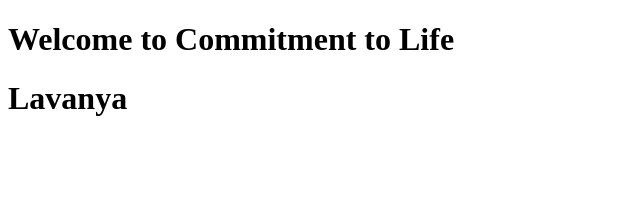
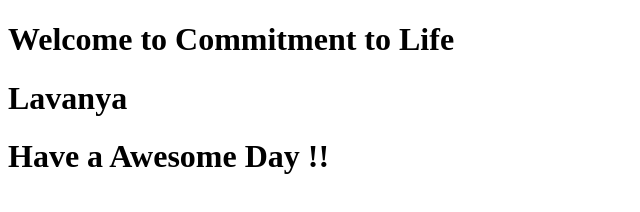
Before and after one commit to spechetty/Autoproject2, a plain HTML site: page index.html in a window 1280 px wide. Shown: the whole page, without its empty margins (0-640 px from the left). Drawn offline with Linux system fonts and the light colour scheme.

Commit message:
Awesome status

```diff
--- a/index.html
+++ b/index.html
@@ -5,7 +5,7 @@
 
 	<h1> Welcome to Commitment to Life </h1>
 	<h1> Lavanya </h1>
-
+	<h1> Have a Awesome Day !! </h1>
 </head>
 <body>
 
```
